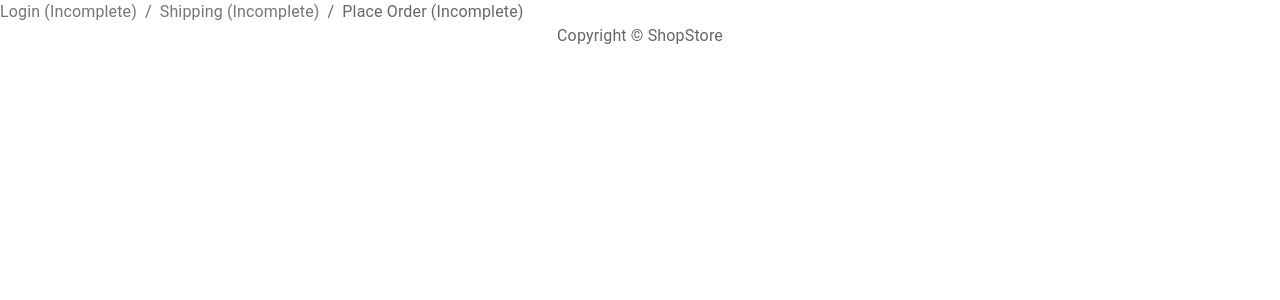
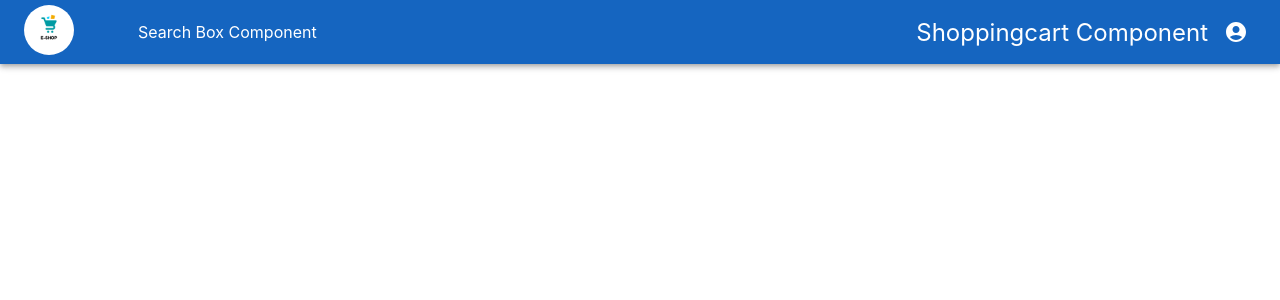
Before and after one commit to Komal6627/Ecommerce_Project, a React (Create React App) app in the folder frontend/: page / in a window 1280 px wide. Shown: the top 300 px of the page. Built offline with nearby package versions, Linux system fonts and the light colour scheme.

Commit message:
Create Header and FormContainer Component and fix some issues in other files

```diff
--- a/frontend/package.json
+++ b/frontend/package.json
@@ -6,6 +6,7 @@
   "dependencies": {
     "@emotion/react": "^11.11.3",
     "@emotion/styled": "^11.11.0",
+    "@mui/icons-material": "^5.15.14",
     "@mui/material": "^5.15.10",
     "@reduxjs/toolkit": "^2.2.1",
     "@testing-library/jest-dom": "^5.17.0",
--- a/frontend/src/App.js
+++ b/frontend/src/App.js
@@ -1,13 +1,17 @@
 import React from 'react';
 import CheckoutSteps from './components/CheckoutSteps'; // Correct import for CheckoutSteps
 import Footer from './components/Footer';
+import FormContainer from './components/FormContainer';
+import Header from './components/Header';
 
 
 const App = () => {
     return (
         <div>
-            <CheckoutSteps />
+            {/* <CheckoutSteps />
             <Footer/>
+            <FormContainer/> */}
+            <Header/>
         </div>
     );
 };
--- a/frontend/src/components/CheckoutSteps.js
+++ b/frontend/src/components/CheckoutSteps.js
@@ -16,26 +16,26 @@ import { Breadcrumbs, Typography } from '@mui/material';
 
 
 
-function CheckoutSteps({ step1, step2, step3 }) {
+const CheckoutSteps= ({ step1, step2, step3 })=> {
     const theme = useTheme();
 
-    const StyledLink = styled('a')({
+    const StyledLink = styled(Link)({
         display: "flex",
         color: theme.palette.grey[600],
         textDecoration: "none",
     });
 
-    const StyledActiveLink = styled('a')({
+    const StyledActiveLink = styled(Link)({
         color: theme.palette.primary.main,
     });
 
     return (
         <Breadcrumbs aria-label="breadcrumb">
-            <StyledLink href="/login" className={step1 ? StyledActiveLink : ""}>
+            <StyledLink to="/login" className={step1 ? StyledActiveLink : ""}>
                 {step1 ? "Login" : "Login (Incomplete)"}
             </StyledLink>
 
-            <StyledLink href="/shipping" className={step2 ? StyledActiveLink : ""}>
+            <StyledLink to="/shipping" className={step2 ? StyledActiveLink : ""}>
                 {step2 ? "Shipping" : "Shipping (Incomplete)"}
             </StyledLink>
 
--- a/frontend/src/components/FormContainer.js
+++ b/frontend/src/components/FormContainer.js
@@ -0,0 +1,15 @@
+import { Container, Grid } from "@mui/material"
+
+const FormContainer = ({children}) =>{
+    return(
+        <Container>
+            <Grid container justifyContent="center">
+                <Grid item xs={12} md={6}>
+                    {children}
+                </Grid>
+            </Grid>
+        </Container>
+    )
+}
+
+export default FormContainer;
--- a/frontend/src/components/Header.js
+++ b/frontend/src/components/Header.js
@@ -0,0 +1,103 @@
+import styled from "@emotion/styled";
+import { useTheme } from '@mui/material/styles';
+import { AppBar, IconButton, Menu, MenuItem, Toolbar } from "@mui/material";
+import {useDispatch, useSelector} from "react-redux"
+import {Link} from 'react-router-dom';
+import { logout } from "../redux/slices/userSlice";
+import { useState } from "react";
+import logo from "../images/logo.png"
+import AccountCircleIcon from '@mui/icons-material/AccountCircle';
+
+
+const Header = () =>{
+    const theme = useTheme();
+
+    const Appbar = styled(AppBar)({
+        backgroundColor: '#1565c0',
+    })
+
+    const StyleDiv = styled('div')({
+        flexGrow: 1,
+    })
+
+    const Menuitem = styled(MenuItem)({
+        minWidth: 180,
+    })
+
+
+    const StyledLink = styled(Link)({
+        textDecoration: "none",
+        color: "#fff",
+    })
+
+
+    const dispatch = useDispatch()
+    const userLogin = useSelector((state) => state.user);
+    const {userDetails} = userLogin;
+
+    const [anchorE1, setAnchorE1] = useState(null)
+    const open = Boolean(anchorE1);
+
+    const handleProfileMenuOpen = (event) =>{
+            setAnchorE1(event.currentTarget);
+    }
+
+    const handleMenuClose = () =>{
+        setAnchorE1(null);
+    }
+
+    const handleLogout = () =>{
+        dispatch(logout());
+        console.log("hii");
+        handleMenuClose();
+        window.location.reload();
+    }
+    return(
+        <StyleDiv>
+            <Appbar position="static">
+                <Toolbar>
+                    <StyledLink to='/'>
+                    <img src={logo} alt="E-Shop" style={{ height: 50, borderRadius: '50%' }} />
+                    </StyledLink>
+
+                    <div style={{marginLeft: "5vw"}}>
+                        {/* <SearchBox/> */}Search Box Component
+                    </div>
+
+                    <StyleDiv/>
+
+                    <div>
+                        <IconButton aria-label="show-cart-items" color="inherit" component={Link} to="/cart" style={{color: "white"}}>
+                            Shoppingcart Component
+                        </IconButton>
+                    </div>
+                    {console.log(userDetails)}
+                    {userDetails ? (
+                        <>
+                            <IconButton edge="end" aria-label="account of current user" aria-controls="menu-appbar" aria-haspopup="true" onClick={handleProfileMenuOpen} color="inherit" style={{color: "white"}}>
+                                <AccountCircleIcon/>
+                            </IconButton>
+
+                            <Menu id="menu-appbar" anchorEl={anchorE1} anchorOrigin={{ vertical: "top", horizontal: "right"}} keepMounted transformOrigin={{vertical: "top", horizontal: "right"}} open={open} onClose={handleMenuClose}>
+                                <Menuitem component={Link} to="/profile" onClick={handleMenuClose}>
+                                    Profile
+                                </Menuitem>
+                                <Menuitem onClick={handleLogout}>
+                                    Logout
+                                </Menuitem>
+                            </Menu>
+                        </>
+                    ): (
+                        <div>
+                            <IconButton aria-label="login" color="inherit" component={Link} to="/login" style={{color: "white"}}>
+                                <AccountCircleIcon/>
+                            </IconButton>
+                        </div>
+                    )}
+                </Toolbar>
+            </Appbar>
+        </StyleDiv>
+    )
+}
+
+export default Header
--- a/frontend/src/index.js
+++ b/frontend/src/index.js
@@ -4,12 +4,18 @@ import store from './redux/store/store.js';
 import './index.css';
 import App from './App';
 import reportWebVitals from './reportWebVitals';
+import { BrowserRouter } from 'react-router-dom';
+import React from 'react';
 
 const root = createRoot(document.getElementById('root'));
 root.render(
+    <React.StrictMode>
     <Provider store={store}>
-        <App />
+        <BrowserRouter>
+            <App/>
+        </BrowserRouter>
     </Provider>
+    </React.StrictMode>
 );
 
 reportWebVitals();
```
Also changed, not shown: frontend/src/images/logo.png (added), 1 other file (tests, documents, lock files or other folders).
